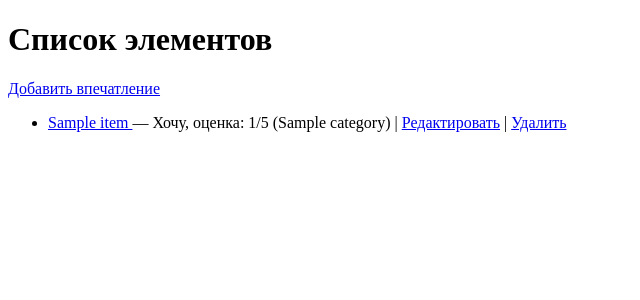
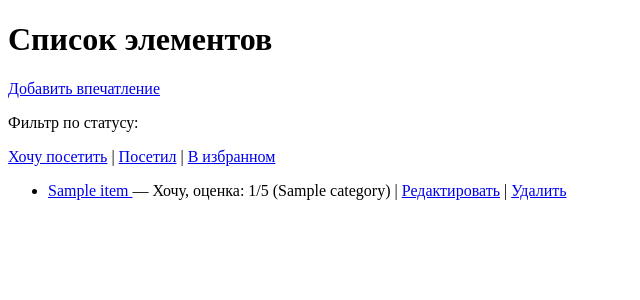
Before and after one commit to nikita-sychev182/TasteTracker, a Django app: page / in a window 1280 px wide. Shown: the top 300 px of the page, without its empty margins (0-640 px from the left). Run offline with Django 5.2, Linux system fonts and the light colour scheme; a user stored in the database is signed in; tables that the repository leaves empty hold one stand-in row (values such as "Sample post").

Commit message:
Status filtering on main page.

```diff
--- a/tracker/templates/tracker/item_list.html
+++ b/tracker/templates/tracker/item_list.html
@@ -10,6 +10,29 @@
     {% if request.user.is_authenticated %}
         <p><a href="{% url 'tracker:item_create' %}">Добавить впечатление</a></p>
     {% endif %}
+
+    <nav>
+        <p>Фильтр по статусу:</p>
+        <p>
+            {% if request.GET.status == "want" %}
+                <strong>Хочу посетить</strong>
+            {% else %}
+                <a href="{{ request.path }}?status=want">Хочу посетить</a>
+            {% endif %}
+            |
+            {% if request.GET.status == "done" %}
+                <strong>Посетил</strong>
+            {% else %}
+                <a href="{{ request.path }}?status=done">Посетил</a>
+            {% endif %}
+            |
+            {% if request.GET.status == "favorite" %}
+                <strong>В избранном</strong>
+            {% else %}
+                <a href="{{ request.path }}?status=favorite">В избранном</a>
+            {% endif %}
+        </p>
+    </nav>
 
     {% if items %}
         <ul>
--- a/tracker/views.py
+++ b/tracker/views.py
@@ -17,7 +17,10 @@ class ItemListView(ListView):
             .order_by("-created_at")
         )
         if self.request.user.is_authenticated:
-            return queryset.filter(user=self.request.user)
+            queryset = queryset.filter(user=self.request.user)
+        status = self.request.GET.get("status")
+        if status in {"want", "done", "favorite"}:
+            queryset = queryset.filter(status=status)
         return queryset
 
 
```
